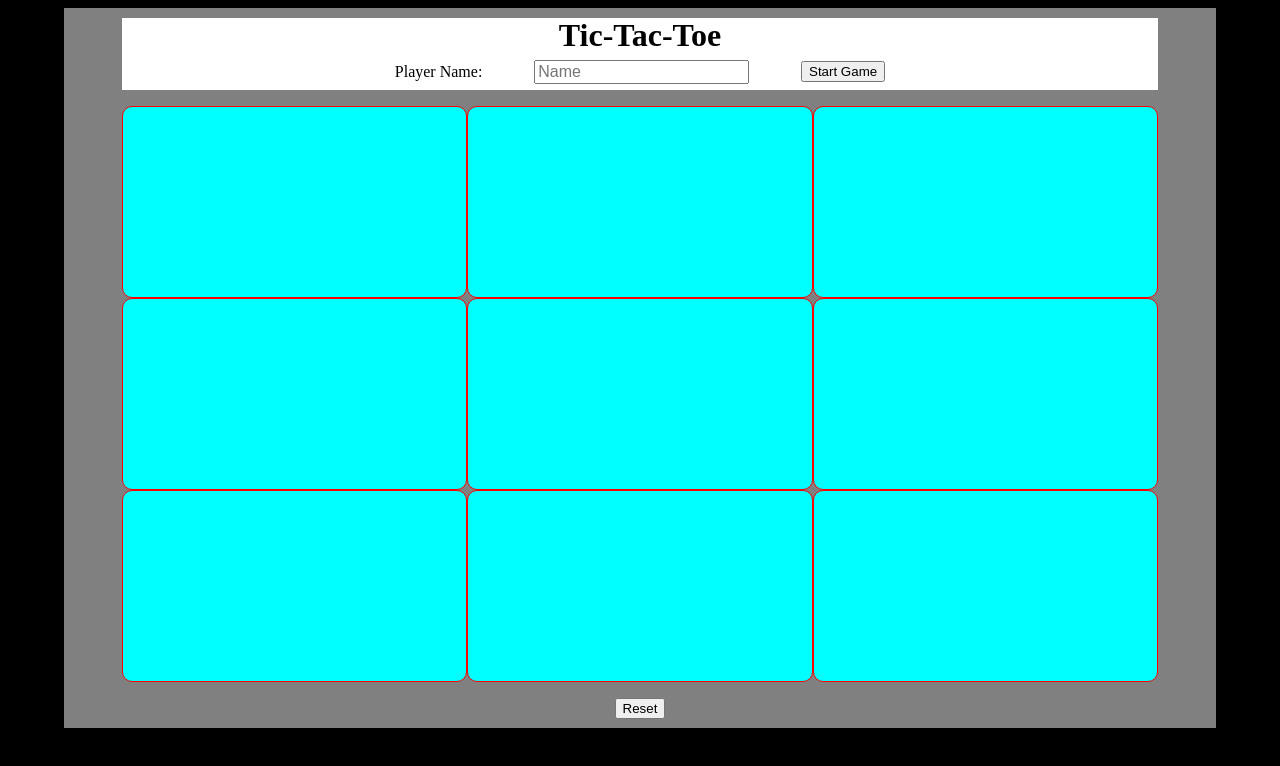
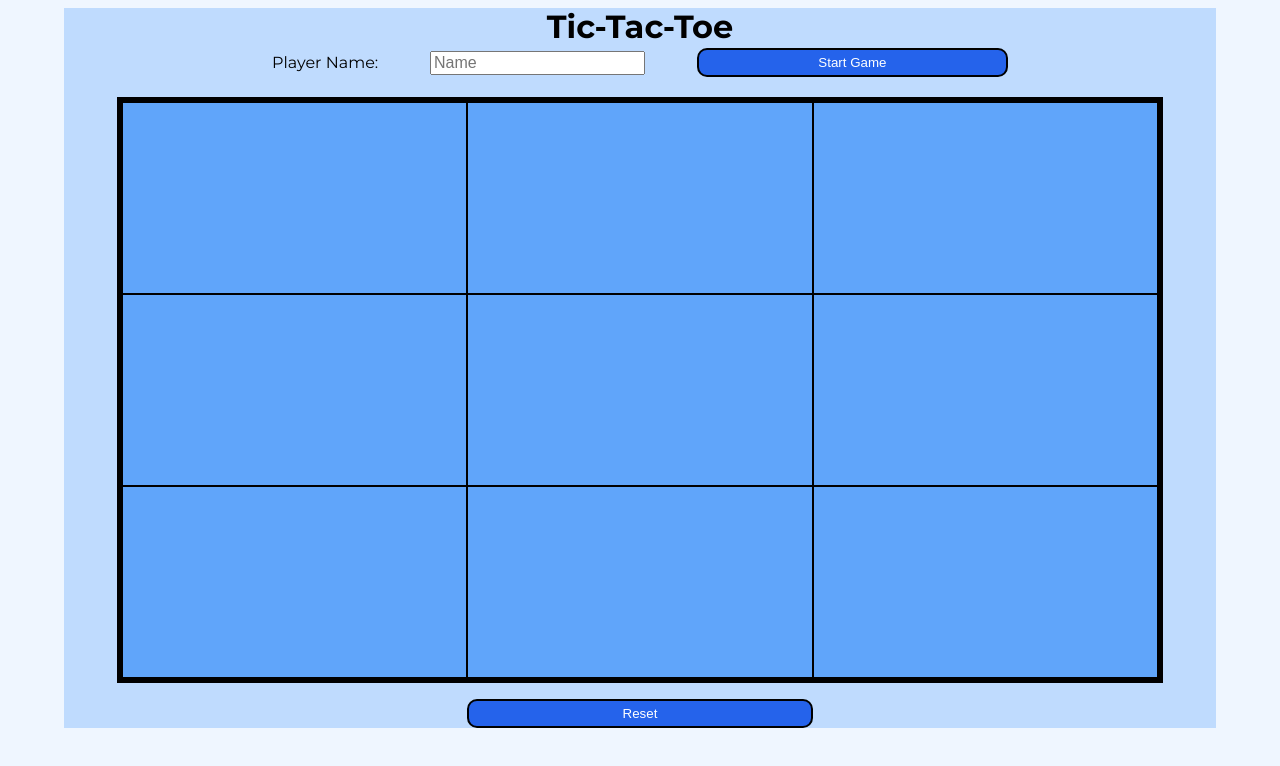
Before and after one commit to muhyizz/tictactoe, a plain HTML site: page index.html in a window 1280 px wide. Drawn offline with Linux system fonts and the light colour scheme; a web font is replaced by a local one.

Commit message:
Added styles to all div and buttons

```diff
--- a/css/style.css
+++ b/css/style.css
@@ -1,9 +1,19 @@
+@import url('https://fonts.googleapis.com/css2?family=AR+One+Sans:wght@400;500;600;700&family=Montserrat:ital,wght@0,400;0,500;0,700;0,800;1,100;1,600&family=Roboto:ital,wght@0,300;0,400;0,700;1,400&display=swap');
+
+:root{
+    font-family: 'AR One Sans','Montserrat', 'Roboto', sans-serif;
+    --blue_1 : #eff6ff;
+    --blue_2 : #bfdbfe;
+    --blue_3 : #60a5fa;
+    --blue_4 : #2563eb;
+}
+
 body{
     box-sizing: border-box;
     display: flex;
     justify-content: center;
     align-items: center;
-    background-color: black;
+    background-color: var(--blue_1);
 }
 
 .main-container{
@@ -16,7 +26,7 @@ body{
     width: 90vw;
     height: 90vh;
 
-    background-color: grey;
+    background-color: var(--blue_2);
 }
 
 .header{
@@ -27,7 +37,7 @@ body{
     width: 90%;
     height: 5%;
 
-    background-color: white;
+    background-color: var(--blue_2);
 }
 
 #name-form{
@@ -39,7 +49,7 @@ body{
     width: 90%;
     height: 5%;
 
-    background-color: white;
+    background-color: var(--blue_2);
 }
 
 #name-form input, #name-form label{
@@ -55,18 +65,30 @@ body{
     height: 80%;
     margin: 1rem 0;
 
-    grid: repeat(3,minmax(20%, 80%))/repeat(3,minmax(20%, 80%));
-    /* border: 1px red solid; */
+    grid: repeat(3,minmax(20%, 50%))/repeat(3,minmax(20%, 50%));
+    border: 5px black solid;
 }
 
 .block{
     display: flex;
     align-items: center;
     justify-content: center;
-    background-color: aqua;
+    background-color: var(--blue_3);
     font-size: 2rem;
-    border: 1px red solid;
+    border: 1px black solid;
+}
+
+.block:hover{
+    border: 1px var(--blue_1) solid;;
+}
+
+button{
+    width: 30%;
+    padding: 5px;
+    background-color: var(--blue_4);
+    color: white;
     border-radius: 10px;
+    border: 2px black solid;
 }
 
 @media (max-width: 425px){
```
